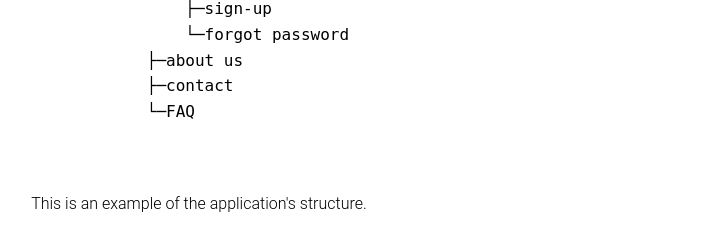
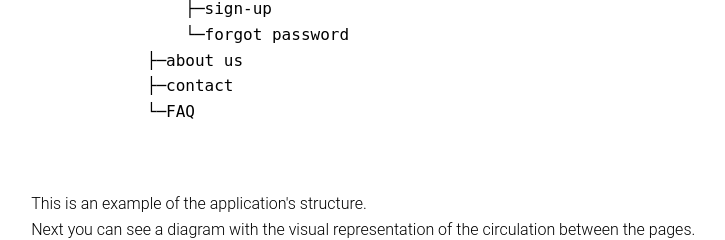
Before and after one commit to games4life71/DeAd-Web-Project, a PHP site: page /documentatie.html in a window 1280 px wide. Shown: the part 4086-4326 px from the top of the page, without its empty margins (292-1017 px from the left). Before the commit the page ends 4298 px from the top, so only its background shows below. Run offline with PHP 8.4, Linux system fonts and the light colour scheme.

Commit message:
added graphics

```diff
--- a/src/Documentatie/documentatie.css
+++ b/src/Documentatie/documentatie.css
@@ -11,6 +11,10 @@ header > h1 {
     margin: 0;
     font-size: 3em;
     padding-top: 4em;
+}
+img {
+    max-width: 100%;
+    height: auto;
 }
 div.banner {
     display: flex;
--- a/src/Documentatie/documentatie.html
+++ b/src/Documentatie/documentatie.html
@@ -1,5 +1,5 @@
 <!DOCTYPE html>
-<html lang="en">
+<html lang="en" xmlns="http://www.w3.org/1999/html">
 <head>
     <meta charset="utf-8">
     <meta name="viewport" content="width=device-width, initial-scale=1.0, user-scalable=yes">
@@ -201,6 +201,13 @@
               This is an example of the application's structure.
             </span>
             </figcaption>
+            <figcaption>
+                <span property="schema:name"></span>
+                <span property="schema:description">
+                Next you can see a diagram with the visual representation of the circulation between the pages.
+              </span>
+            </figcaption>
+            <img src="Schema-pagini-DeAd.svg" alt="SVG Image">
         </figure>
     </section></li>
     </ol>
```
Also changed, not shown: src/Documentatie/Schema-pagini-DeAd.svg (added).
